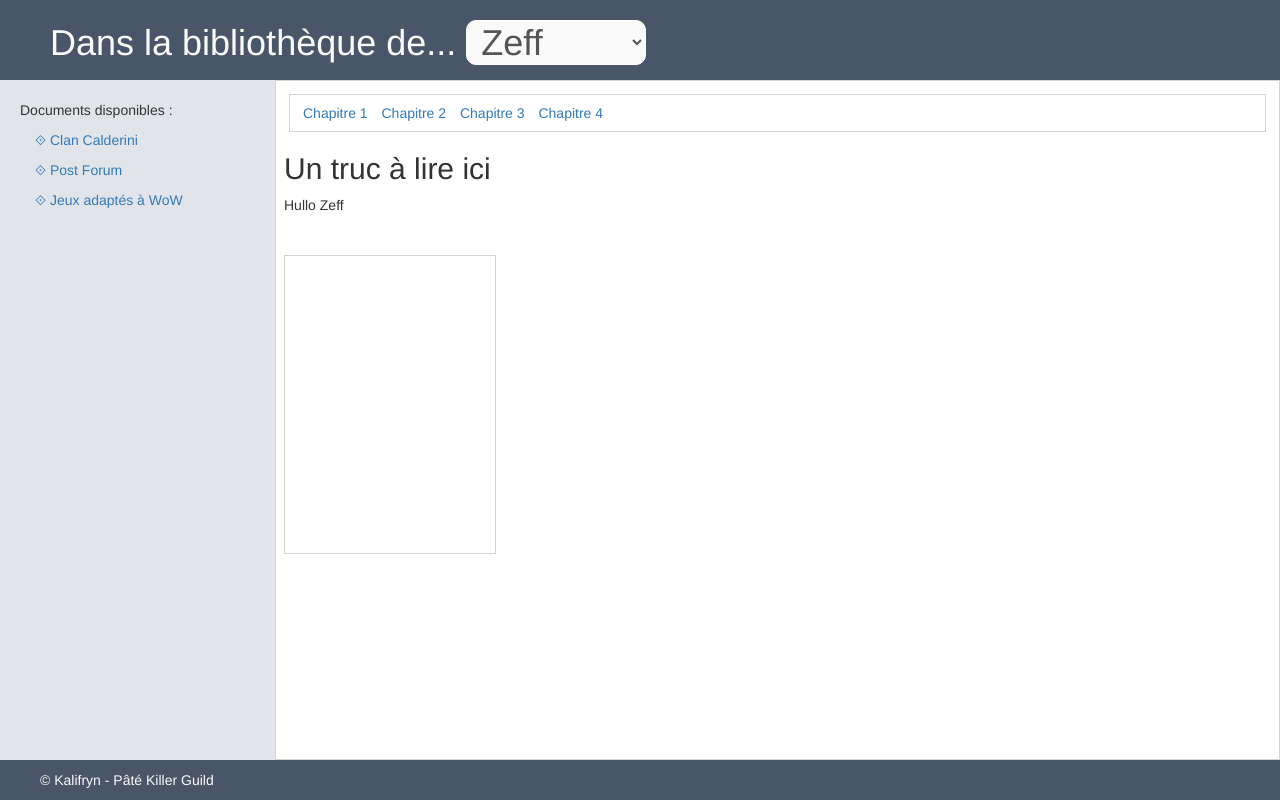
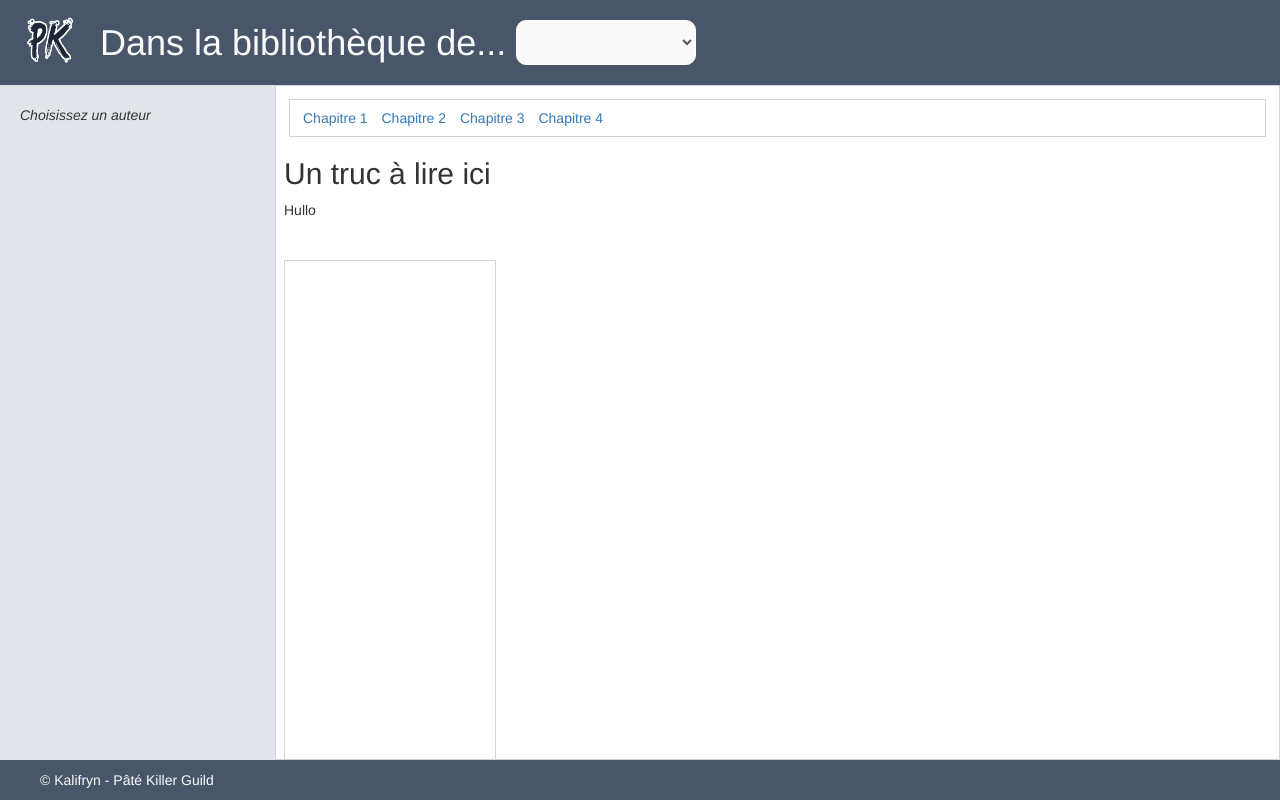
Before and after one commit to Solaneum/PKreader, a plain HTML site: page index.html in a window 1280 px wide. Drawn offline with nearby package versions, Linux system fonts and the light colour scheme; files whose address does not match are found by name.

Commit message:
Ajout d'un bouton home

```diff
--- a/EssaiReader.html
+++ b/index.html
@@ -32,12 +32,12 @@
 
 <body ng-controller="readerCtrl">
 <header class="navbar-fixed-top navbar-header">
-<h1>Dans la bibliothèque de...
 
-<!-- <select class=list-author>
-  <option class=select-author ng-hide="selectedAuthor != undefined" selected> {{selectedAuthor}} </option>
-  <option class=select-author ng-repeat="dude in authors" ng-value="dude" ng-click="getAvailableDocsForAuthor()"> {{dude}} </option>
-</select> -->
+<a ng-click="goHome()" class="pk-homeButton" title="Accueil">
+	<img src="resources/img/PKLogo-darkblue.png" alt="PkLogoDarkblue" height="50" width="50" class=>
+</a>
+<h1>
+	Dans la bibliothèque de...
 <select class=list-author data-ng-options="o.name for o in authorList" data-ng-model="selectedAuthor" ng-click="updateDocs()"></select>
 
 
@@ -45,11 +45,13 @@
 </header>
 
 <nav id=stories-sidebar class="nav nav-sidebar">
-	Documents disponibles :
-<ul class="liste-navbar">
-  <ul ng-repeat="doc in availableDocs"><a href=#>	⟐ {{doc}} </a></ul>
-</ul>
-</nav>
+	<p ng-hide="selectedAuthor != undefined"><i>Choisissez un auteur</i></p>
+	<p ng-hide="selectedAuthor == undefined">Documents disponibles :</p>
+
+	<ul class="liste-navbar">
+	  <ul ng-repeat="doc in availableDocs"><a href=#>	⟐ {{doc}} </a></ul>
+	</ul>
+	</nav>
 
 
 <section class="story-related-content">
@@ -70,7 +72,7 @@
 	{{selectedAuthor.name}}
 
 <br/><br/><br/>
-	<canvas id="myCanvas" width="210" height="297" style="border:1px solid #d3d3d3;">
+	<canvas id="myCanvas" width="210" height="2970" style="border:1px solid #d3d3d3;">
 	Votre navigateur ne supporte pas les canvas HTML5.</canvas>
 
 </section>
--- a/resources/scripts/readerCtrl.js
+++ b/resources/scripts/readerCtrl.js
@@ -4,10 +4,10 @@ angular.module("readerApp")
 
     $scope.test = "Hullo";
     $scope.middleContent = new Object();
-    $scope.availableDocs = ["Clan Calderini", "Post Forum", "Jeux adaptés à WoW"];
+    $scope.availableDocs = undefined;
 
     $scope.authorList = [{ name: "Kalifryn", id: 1 }, { name: "Zeff", id: 2 }, { name: "Tireks", id: 3 }];
-    $scope.selectedAuthor = $scope.authorList[1];
+    $scope.selectedAuthor = undefined;
 
 /*$scope.options = [{ name: "a", id: 1 }, { name: "b", id: 2 }];
 $scope.selectedOption = $scope.options[1];*/
@@ -25,6 +25,11 @@ $scope.selectedOption = $scope.options[1];*/
             $scope.availableDocs = ["Clayton Whyn : Journal de bord", "Jakes Thielor : la poisse de l'alcoolique teubé", "Jedrôk, le tauren sympa"];
         }
      };
+
+    $scope.goHome = function() {
+        $scope.selectedAuthor = undefined;
+        $scope.availableDocs = undefined;
+    }
 
 // ---------------------------------------- METHODE EN POST ---------------------------------------
     $scope.search = function () {
--- a/resources/style/reader.css
+++ b/resources/style/reader.css
@@ -2,6 +2,21 @@
 nav, section, article {
 	border:1px solid lightgrey;
 	margin:5px; padding:8px;
+}
+
+a:hover {
+	text-decoration: none;
+}
+
+.pk-homeButton {
+	margin: 15px;
+	margin-left: 5px;
+	margin-right: 25px;
+	float: left;
+}
+
+.pk-homeButton:hover, .list-author:hover {
+	cursor: pointer;
 }
 
 .footer, .navbar-header {
@@ -12,8 +27,12 @@ nav, section, article {
 .navbar-header {
 	border-style: none;
 	box-shadow: none;
-	height: 80px;
- 	padding-left: 50px;
+	height: 85px;
+ 	padding-left: 20px;
+}
+
+.navbar-header > h1 {
+	/*color: red;*/
 }
 
 .nav-sidebar {
@@ -26,7 +45,7 @@ nav, section, article {
 /*	color: #dadada;*/
 
 	position: fixed;
-    top: 80px;
+    top: 85px;
     bottom: 40px;
     left: 0;
     z-index: 1000;
@@ -42,10 +61,13 @@ nav, section, article {
 
 	position: fixed;
     z-index: 1000;
-    top: 80px;
+    top: 85px;
     bottom: 40px;
     left: 275px;
     right: 0;
+
+    overflow-x: hidden;
+    overflow-y: auto; /* Scrollable contents if viewport is shorter than content. */
 
 }
 
```
Also changed, not shown: resources/img/PKLogo-darkblue.png (added).
